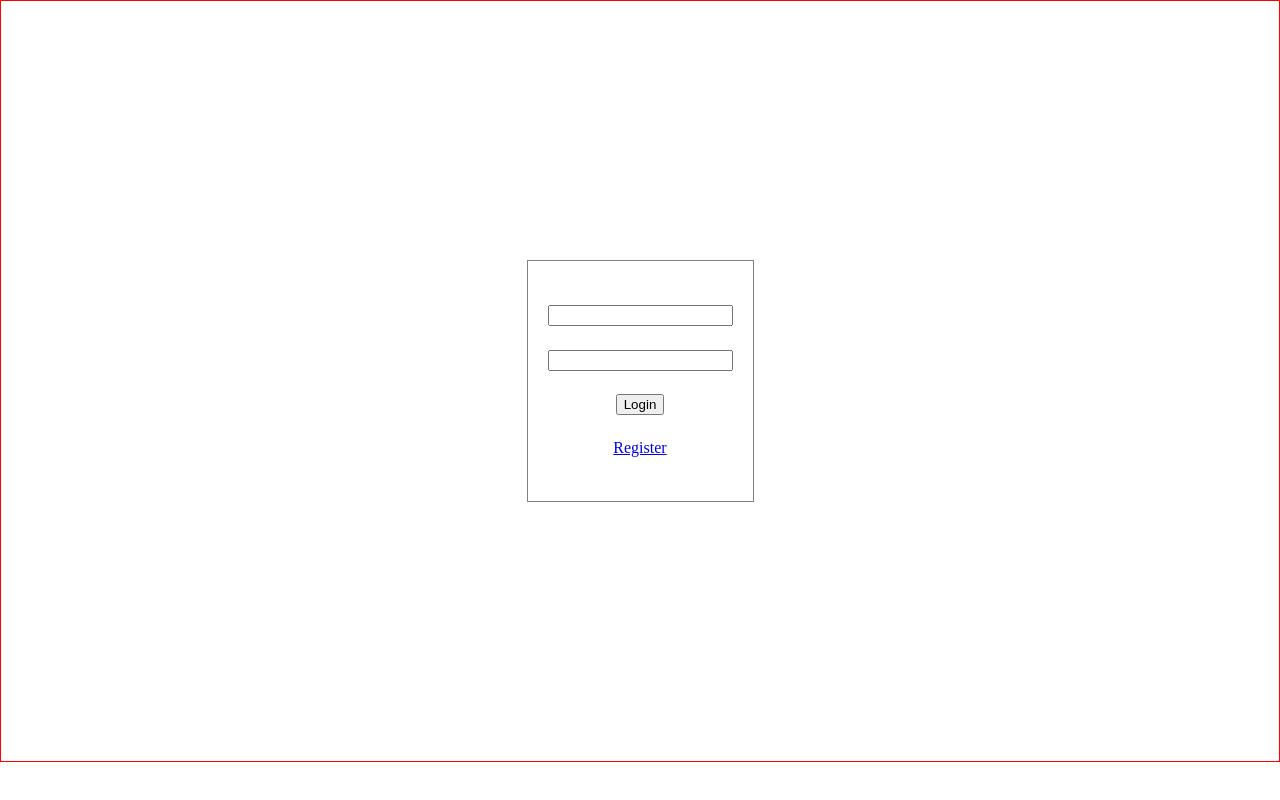
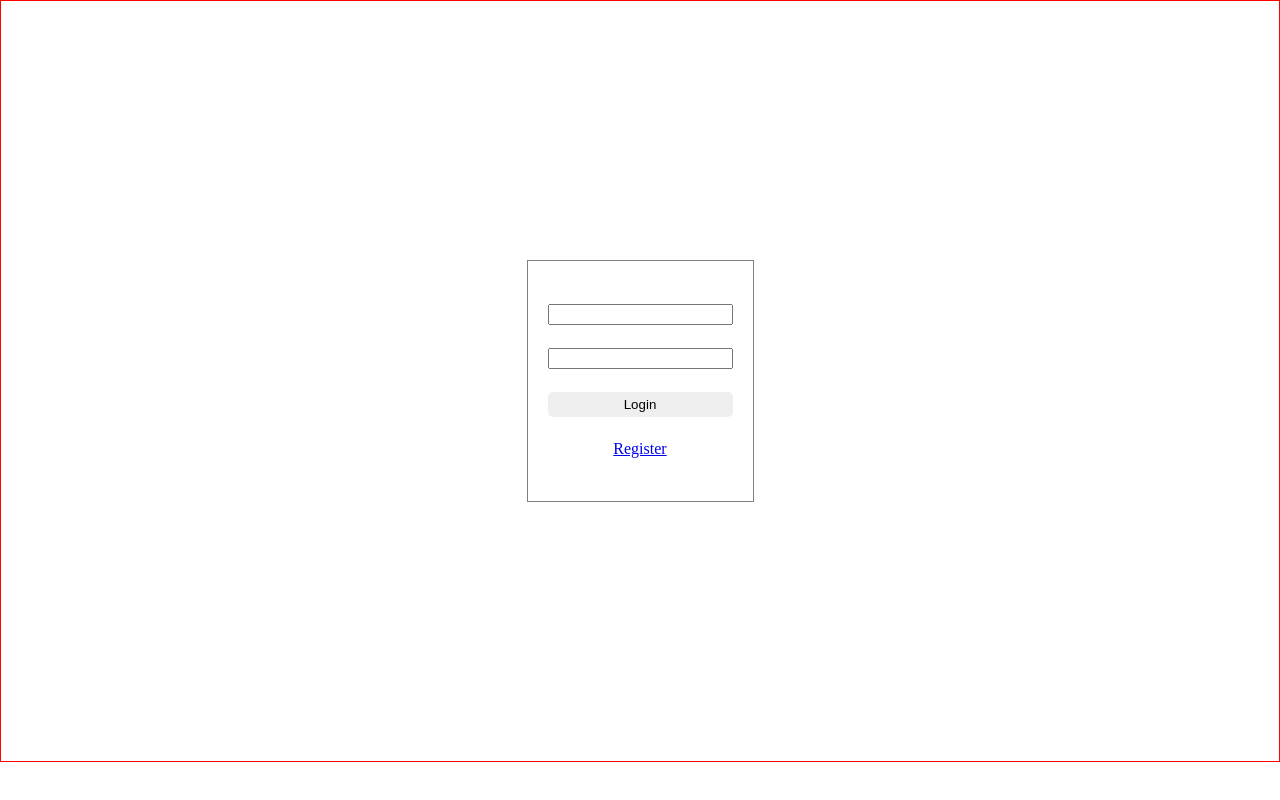
Before and after one commit to KiteRunner2/task-and-note, a React (Create React App) app: page /login in a window 1280 px wide. Built offline with nearby package versions, Linux system fonts and the light colour scheme.

Commit message:
add css styling for button

```diff
--- /dev/null
+++ b/src/components/Button/index.css
@@ -0,0 +1,5 @@
+.button {
+  border: none;
+  border-radius: 5px;
+  padding: 5px;
+}
--- a/src/components/Button/index.tsx
+++ b/src/components/Button/index.tsx
@@ -1,13 +1,15 @@
 import React from 'react'
+import classNames from 'classnames'
+import './index.css'
 type Props = {
   children?: React.ReactNode
   onClick?: any
 }
 function Button(props: Props) {
   return (
-    <div>
-      <button onClick={props.onClick}>{props.children}</button>
-    </div>
+    <button onClick={props.onClick} className="button">
+      {props.children}
+    </button>
   )
 }
 
```
